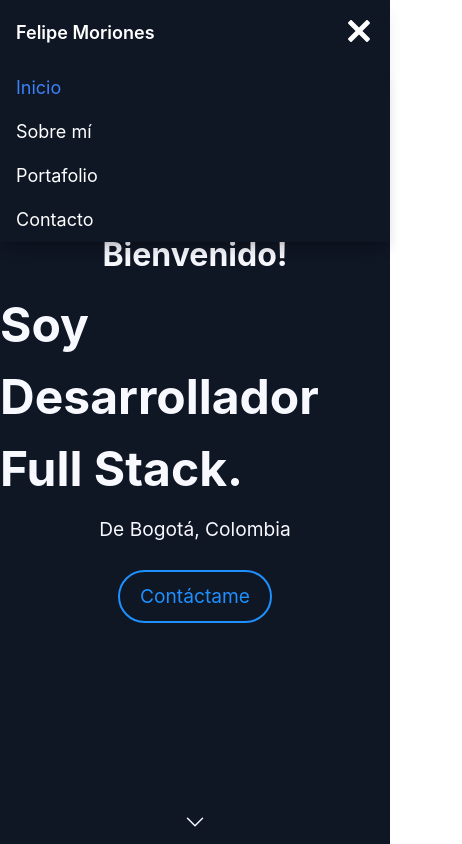
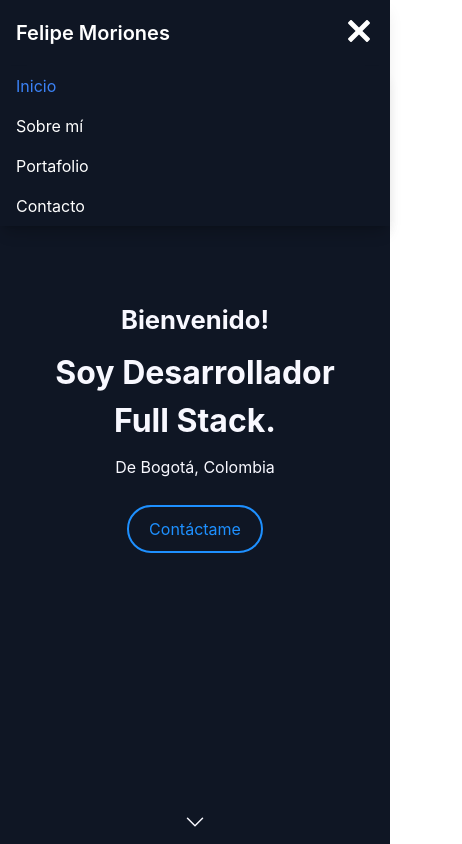
Before and after one commit to Moriones20/Portfolio, a React (Create React App) app in the folder portfolio/: page / in a window 390 px wide. Both pictures are taken after a click on the button 359 px from the left and 31 px from the top of the page. Shown: the top 844 px of the page, 462 px wide, since content can reach past the window. Built offline with nearby package versions, Linux system fonts and the light colour scheme.

Commit message:
added home responsive

```diff
--- a/portfolio/src/App.css
+++ b/portfolio/src/App.css
@@ -15,7 +15,6 @@
 
 .mainNavbar {
   display: none;
-  width: 100%;
 }
 
 .mainHome {
@@ -24,20 +23,18 @@
   background: transparent;
 }
 
-.sectionHome {
-  width: 100%;
-  height: 100vh;
-  background: transparent;
-}
+@media (max-width: 1023px) {
+  html, body {
+    max-width: 100% !important;
+    overflow-x: hidden !important;
+  }
 
-@media (max-width: 1023px) {
   .mainSidebar {
     display: none;
   }
 
   .mainNavbar {
     display: inline-block;
-    position: fixed;
   }
 
   .cursor {
--- a/portfolio/src/App.js
+++ b/portfolio/src/App.js
@@ -20,16 +20,16 @@ function App() {
         <Sidebar />
       </div>
       <div className="mainHome">
-        <div id="home" className="sectionHome">
+        <div id="home">
           <Home />
         </div>
-        <div id="about" className="sectionHome">
+        <div id="about">
           <About />
         </div>
-        <div id="portfolio" className="sectionHome">
+        <div id="portfolio">
           <Portfolio />
         </div>
-        <div id="contact" className="sectionHome">
+        <div id="contact">
           <Contact />
         </div>
       </div>
--- a/portfolio/src/components/home/home.module.css
+++ b/portfolio/src/components/home/home.module.css
@@ -84,3 +84,25 @@
     opacity: 0;
   }
 }
+
+@media (max-width: 768px) {
+  .infoFirstHome h2 {
+    font-weight: bolder;
+    font-size: 1.6rem;
+  }
+
+  .infoFirstHome h1 {
+    text-align: center;
+    font-weight: bolder;
+    font-size: 2rem;
+    margin: 0 2rem;
+  }
+
+  .infoFirstHome h4 {
+    font-size: 1rem;
+  }
+
+  .contactCV button {
+    font-size: 1rem;
+  }
+}
--- a/portfolio/src/components/navbar/navbar.jsx
+++ b/portfolio/src/components/navbar/navbar.jsx
@@ -9,12 +9,12 @@ const Navbar = () => {
   };
 
   return (
-    <nav class="bg-custom-blue text-white shadow-lg">
+    <nav class="bg-custom-blue text-white shadow-lg fixed w-screen z-10">
       <div className="container mx-auto flex items-center justify-between px-4 py-4">
         <div className="flex items-center">
-          <h1 className="text-lg font-semibold">Felipe Moriones</h1>
+          <h1 className="text-xl font-semibold">Felipe Moriones</h1>
         </div>
-        <div className="hidden md:flex items-center space-x-4">
+        <div className="hidden md:flex items-center space-x-4 text-base">
           <Link
             activeClass="text-blue-500"
             to="home"
@@ -95,7 +95,7 @@ const Navbar = () => {
       </div>
       {isOpen && (
         <div className="md:hidden">
-          <div className="flex flex-col space-y-4 px-4 py-2 bg-custom-blue text-lg shadow-lg">
+          <div className="flex flex-col space-y-4 px-4 py-2 bg-custom-blue text-base shadow-lg">
             <Link
               activeClass="text-blue-500"
               to="home"
--- a/portfolio/src/index.css
+++ b/portfolio/src/index.css
@@ -37,3 +37,10 @@ code {
 ::-webkit-scrollbar-thumb:hover {
   background-color: #00CED1;
 }
+
+@media (max-width: 1023px) {
+  ::-webkit-scrollbar {
+    width: 0px;
+    height: 0px;
+  }
+}
```
